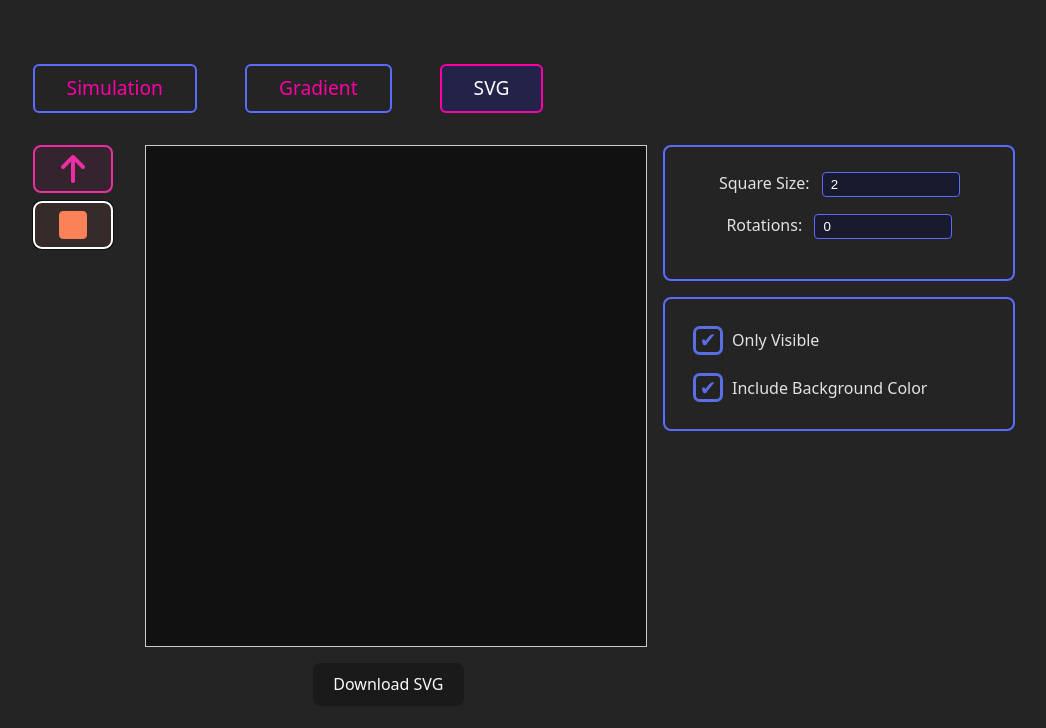
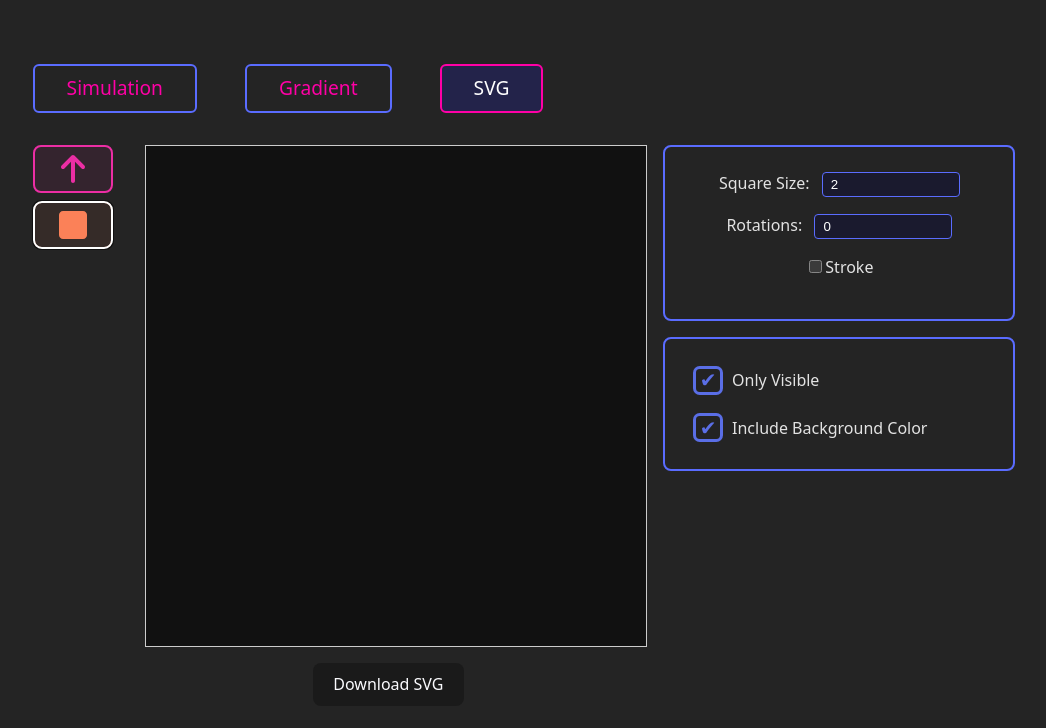
Before and after one commit to chriswininger/DLA-Studio-2025, a React (Vite) app: page /DLA-Studio-2025/svg-dla in a window 1280 px wide. Both pictures are taken after a click on the button 189 px from the left and 224 px from the top of the page. Shown: the top 728 px of the page, without its empty margins (116-1162 px from the left). Built offline with nearby package versions, Linux system fonts and the light colour scheme.

Commit message:
allow squares to be strokes

```diff
--- a/src/tabs/SVGDLA/SVGDLA.tsx
+++ b/src/tabs/SVGDLA/SVGDLA.tsx
@@ -24,7 +24,7 @@ export const SVGDLA: React.FC = () => {
   );
 
   // Get line length, SVG content, selected tool, and square size from Redux
-  const { lineLength, svgContent, selectedTool, squareSize, rotations, showCircles, circleRadius, onlyVisible, includeBackgroundColor } = useAppSelector((state: RootState) =>
+  const { lineLength, svgContent, selectedTool, squareSize, rotations, stroke, showCircles, circleRadius, onlyVisible, includeBackgroundColor } = useAppSelector((state: RootState) =>
     state.svgDla as SVGDLAUIState
   );
   // Get colorStops from Redux
@@ -34,7 +34,7 @@ export const SVGDLA: React.FC = () => {
   useEffect(() => {
     generateSVG();
     // eslint-disable-next-line react-hooks/exhaustive-deps
-  }, [dlaCluster, selectedTool, lineLength, squareSize, rotations, showCircles, circleRadius, onlyVisible, includeBackgroundColor, colorStops]);
+  }, [dlaCluster, selectedTool, lineLength, squareSize, rotations, stroke, showCircles, circleRadius, onlyVisible, includeBackgroundColor, colorStops]);
 
   const [minX, setMinX] = useState(Infinity);
   const [minY, setMinY] = useState(Infinity);
@@ -265,7 +265,12 @@ export const SVGDLA: React.FC = () => {
 
       // Apply rotation if rotations value is greater than 0
       const transform = rotations > 0 ? ` transform="rotate(${rotations} ${scaledX} ${scaledY})"` : '';
-      svgSquares.push(`<rect x="${x}" y="${y}" width="${squareSize}" height="${squareSize}" fill="${color}"${transform} />`);
+
+      // Apply stroke or fill based on stroke setting
+      const fillAttr = stroke ? 'fill="none"' : `fill="${color}"`;
+      const strokeAttr = stroke ? `stroke="${color}" stroke-width="1"` : '';
+
+      svgSquares.push(`<rect x="${x}" y="${y}" width="${squareSize}" height="${squareSize}" ${fillAttr} ${strokeAttr}${transform} />`);
     });
 
     const svgContentString = svgSquares.join('\n');
--- a/src/tabs/SVGDLA/square-size-controls/square-size-controls.tsx
+++ b/src/tabs/SVGDLA/square-size-controls/square-size-controls.tsx
@@ -1,7 +1,7 @@
 import React from 'react';
 import { useDispatch } from 'react-redux';
 import { useAppSelector } from '../../../store';
-import { setSquareSize, setRotations } from '../svg-dla-slice';
+import { setSquareSize, setRotations, setStroke } from '../svg-dla-slice';
 import type { RootState } from '../../../store';
 import type { SVGDLAUIState } from '../svg-dla-slice';
 import './square-size-controls.css';
@@ -13,6 +13,9 @@ const SquareSizeControls: React.FC = () => {
   );
   const rotations = useAppSelector((state: RootState) =>
     (state.svgDla as SVGDLAUIState).rotations
+  );
+  const stroke = useAppSelector((state: RootState) =>
+    (state.svgDla as SVGDLAUIState).stroke
   );
 
   return (
@@ -44,6 +47,18 @@ const SquareSizeControls: React.FC = () => {
           className="svgdla_square-size-input"
         />
       </div>
+      <div className="svgdla_square-size-row">
+        <label htmlFor="svg-stroke">
+          <input
+            id="svg-stroke"
+            type="checkbox"
+            checked={stroke}
+            onChange={handleStrokeChange}
+            className="svgdla_square-size-checkbox"
+          />
+          Stroke
+        </label>
+      </div>
     </div>
   );
 
@@ -60,6 +75,10 @@ const SquareSizeControls: React.FC = () => {
       dispatch(setRotations(val));
     }
   }
+
+  function handleStrokeChange(e: React.ChangeEvent<HTMLInputElement>) {
+    dispatch(setStroke(e.target.checked));
+  }
 };
 
 export default SquareSizeControls;
--- a/src/tabs/SVGDLA/svg-dla-slice.ts
+++ b/src/tabs/SVGDLA/svg-dla-slice.ts
@@ -8,6 +8,7 @@ export interface SVGDLAUIState {
   selectedTool: SVGDLAUITool;
   squareSize: number;
   rotations: number;
+  stroke: boolean;
   showCircles: boolean;
   circleRadius: number;
   onlyVisible: boolean;
@@ -20,6 +21,7 @@ const initialState: SVGDLAUIState = {
   selectedTool: 'draw-with-lines',
   squareSize: 2,
   rotations: 0,
+  stroke: false,
   showCircles: true,
   circleRadius: 2,
   onlyVisible: true,
@@ -45,6 +47,9 @@ const slice = createSlice({
     setRotations(state, action: PayloadAction<number>) {
       state.rotations = action.payload;
     },
+    setStroke(state, action: PayloadAction<boolean>) {
+      state.stroke = action.payload;
+    },
     setShowCircles(state, action: PayloadAction<boolean>) {
       state.showCircles = action.payload;
     },
@@ -60,5 +65,5 @@ const slice = createSlice({
   },
 });
 
-export const { setLineLength, setSvgContent, setSelectedTool, setSquareSize, setRotations, setShowCircles, setCircleRadius, setOnlyVisible, setIncludeBackgroundColor } = slice.actions;
+export const { setLineLength, setSvgContent, setSelectedTool, setSquareSize, setRotations, setStroke, setShowCircles, setCircleRadius, setOnlyVisible, setIncludeBackgroundColor } = slice.actions;
 export default slice.reducer;
```
